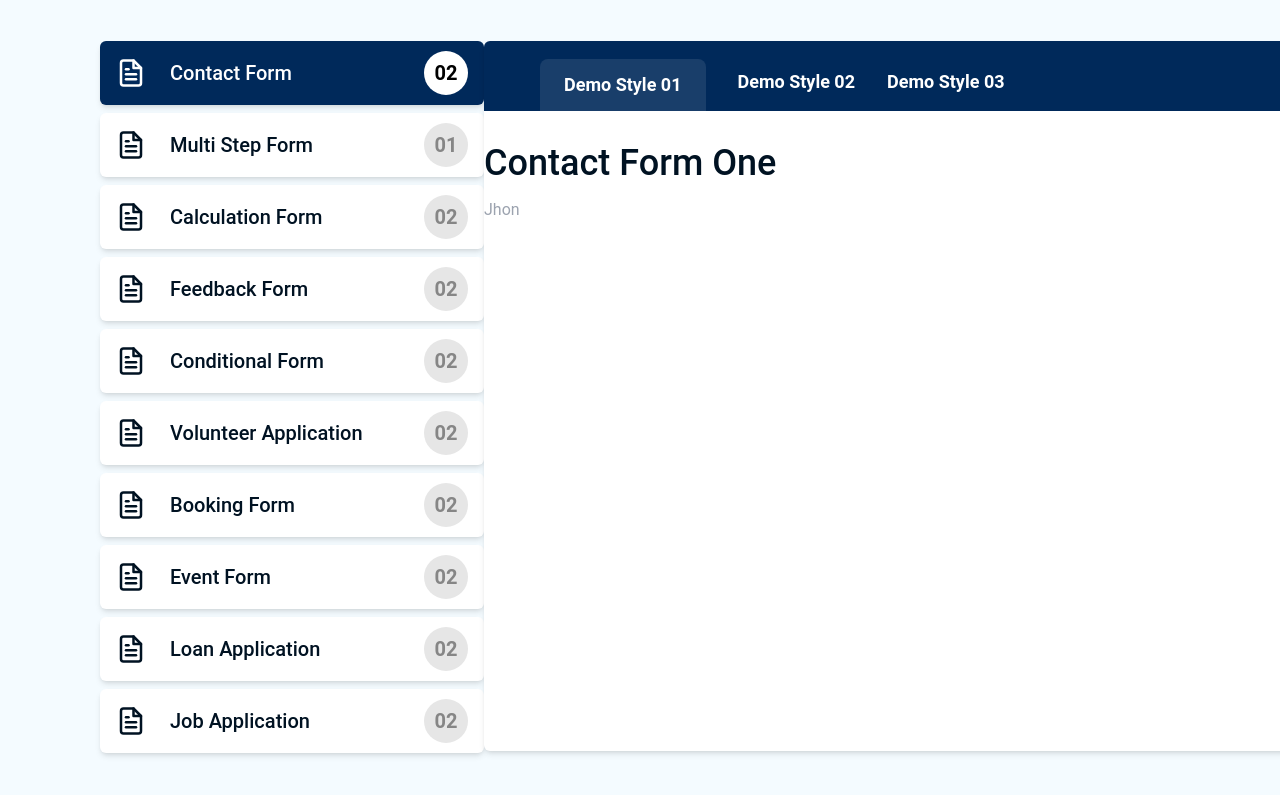
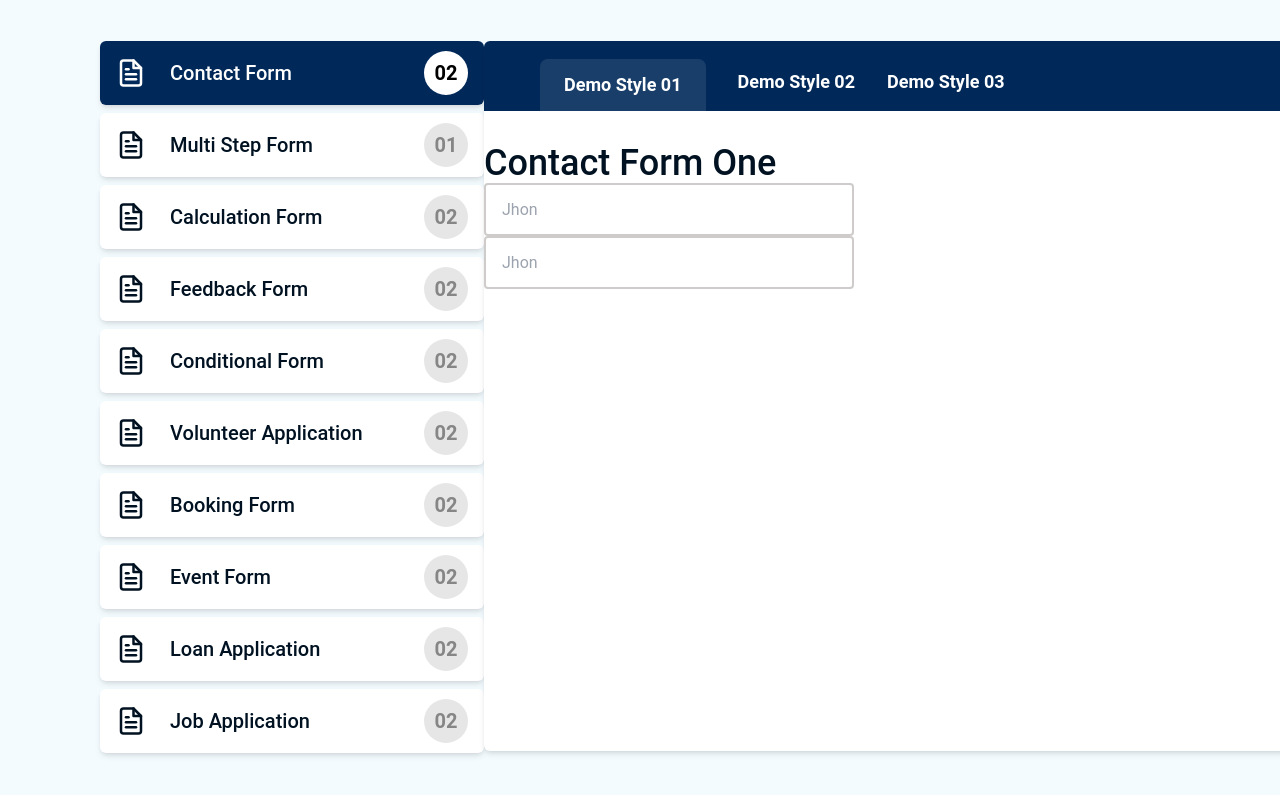
Before and after one commit to ronobir84/fluent-forms, a React (Vite) app: page / in a window 1280 px wide. Shown: the part 5195-5990 px from the top of the page. Built offline with nearby package versions, Linux system fonts and the light colour scheme.

Commit message:
add this second input

```diff
--- a/src/Pages/HomePage/WatchSection/WatchSection.jsx
+++ b/src/Pages/HomePage/WatchSection/WatchSection.jsx
@@ -189,7 +189,21 @@ const WatchSection = () => {
                                     <div>
                                         <div>
 
-                                            <input className="w-80 h-[52px]" type="text" placeholder="Jhon" />
+
+
+                                                <input className="w-[370px] h-[53px] bg-white border-solid border-2 border-[#CFCBCB] p-4 rounded text-black" type="text" placeholder="Jhon" />
+
+
+
+                                        </div>
+                                        <div>
+
+
+
+                                                <input className="w-[370px] h-[53px] bg-white border-solid border-2 border-[#CFCBCB] p-4 rounded text-black" type="text" placeholder="Jhon" />
+
+
+
                                         </div>
                                     </div>
                                </div>
```
